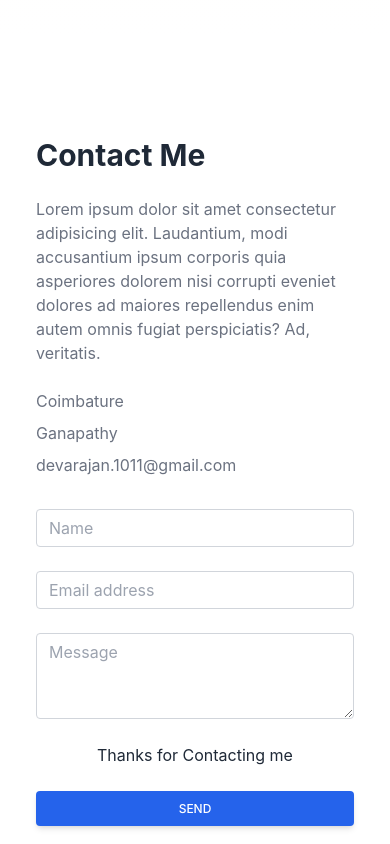
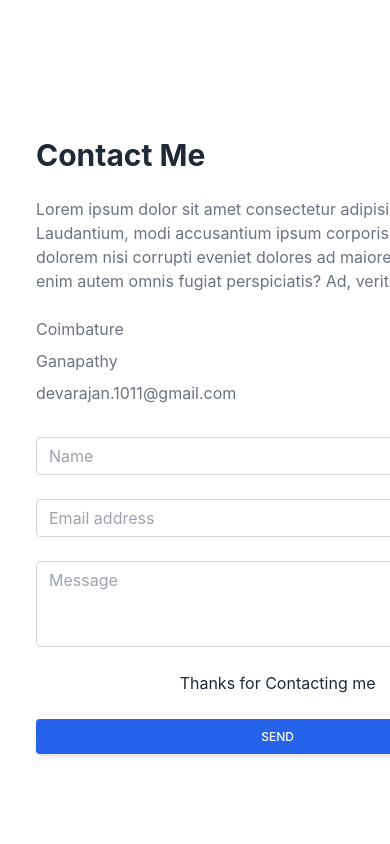
Before and after one commit to DevA-glitch/React_Deva_Portfolio, a React (Create React App) app: page / in a window 390 px wide. Shown: the part 4100-4944 px from the top of the page. Built offline with nearby package versions, Linux system fonts and the light colour scheme; a web font is replaced by a local one.

Commit message:
updated mobile width

```diff
--- a/src/Components/Contact.js
+++ b/src/Components/Contact.js
@@ -4,7 +4,7 @@ const Contact = () => {
   return (
     <div>
         <div>
-<div class="container my-24 px-6 mx-auto " name='CONTACT'>
+<div class="container my-24 px-6 mx-auto max-md:w-[34.7rem] " name='CONTACT'>
 
   <section class="mb-32 text-gray-800">
     <div class="flex flex-wrap">
--- a/src/Components/Footer.js
+++ b/src/Components/Footer.js
@@ -4,7 +4,7 @@ const Footer = () => {
   return (
     <div>
 
-<footer class="bg-black">
+<footer class="bg-black max-md:w-[34.7rem]">
     <div class="w-full max-w-screen-xl mx-auto p-4 md:py-8">
         <div class="sm:flex sm:items-center sm:justify-between">
             <a href="#" class="flex items-center mb-4 sm:mb-0">
```
